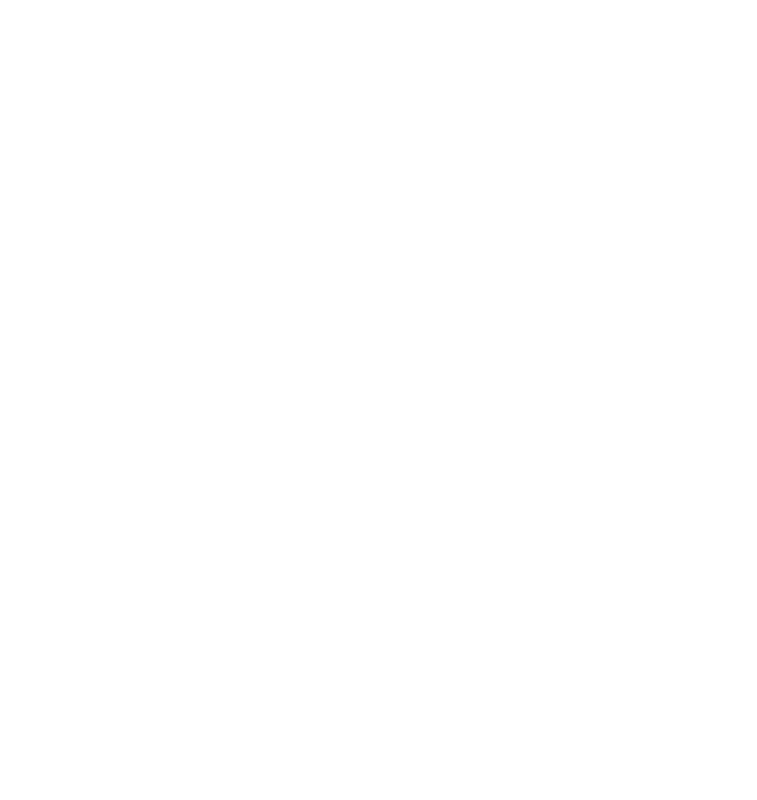
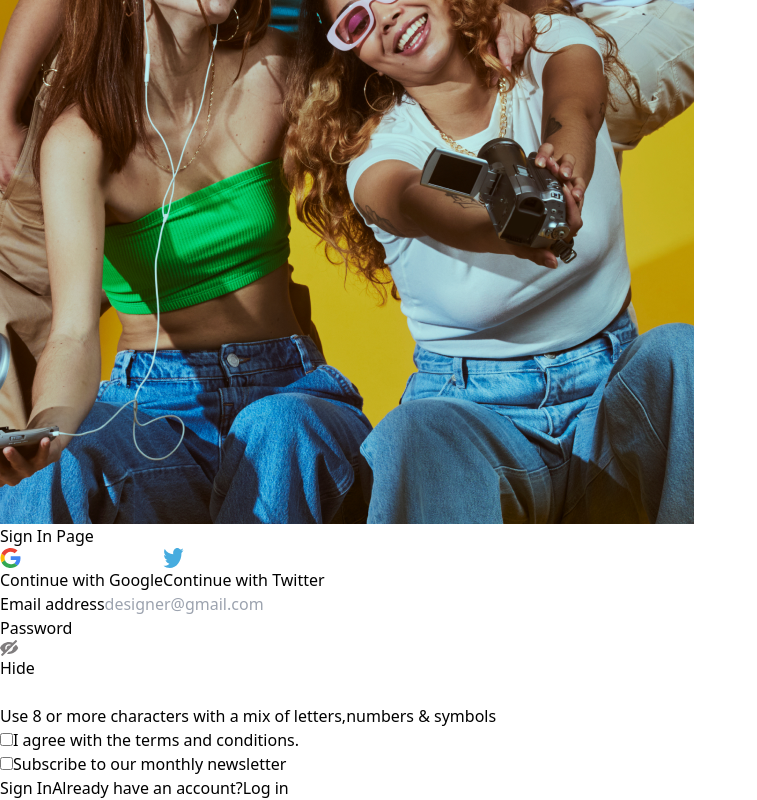
Before and after one commit to nihat417/euphoriaecommerce, a Next.js app: page /common/Register in a window 1280 px wide. Before the commit this address had no page. Shown: the part 541-1341 px from the top of the page, without its empty margins (0-757 px from the left). Before the commit the page ends 913 px from the top, so only its background shows below. Built offline with nearby package versions, Linux system fonts and the light colour scheme.

Commit message:
Register complated

```diff
--- a/src/app/common/Login/page.jsx
+++ b/src/app/common/Login/page.jsx
@@ -55,7 +55,7 @@
 
             <span className='text-[15px]'>
               Don't have an account?
-              <Link href="/Register" className='underline'>Sign up</Link>
+              <Link href="/common/Register" className='underline'>Sign up</Link>
             </span>
 
         </div>
--- /dev/null
+++ b/src/app/common/Register/page.jsx
@@ -0,0 +1,75 @@
+import React from 'react'
+import rgphoto from '../../../assets/images/regstrph.png';
+import google from '../../../assets/images/Google.svg';
+import twitter from '../../../assets/images/twitter.svg';
+import hideic from '../../../assets/images/Hide view.svg'
+import Link from 'next/link';
+import Image from 'next/image';
+
+const Register = () => {
+return (
+    <div className="flex flex-col md:flex-row h-screen">
+        <div className="w-full md:w-1/2 order-2">
+        <Image src={rgphoto} alt="ss" className="w-full h-[50vh] md:h-[100vh] object-cover" />
+        </div>
+
+        <div className="w-full md:w-1/2 p-5 order-1 mb-[50px] md:order-2">
+            <h2 className=' text-[#333] ml-[20px] md:ml-[50px] my-[30px] md:my-[50px] text-[30px] md:text-[40px] font-bold'>Sign In Page</h2>
+
+            <div className='flex flex-col md:mx-[50px]'>
+                <button type="button" className="items-center justify-center  bg-white hover:bg-gray-100 border border-[#000] focus:ring-4 focus:outline-none focus:ring-gray-100 font-medium rounded-lg text-sm px-5 py-2.5 text-center inline-flex dark:text-black me-2 mb-2">
+                    <Image src={google} alt='Google' className='mr-[10px]' />
+                    Continue with Google
+                </button>
+
+
+                <button type="button" className="items-center justify-center mb-6 bg-white hover:bg-gray-100 border border-[#000] focus:ring-4 focus:outline-none focus:ring-gray-100 font-medium rounded-lg text-sm px-5 py-2.5 text-center inline-flex  dark:text-black me-2 ">
+                    <Image src={twitter} alt='Twitter' className='mr-[10px]' />
+                    Continue with Twitter
+                </button>
+
+                <div className="mb-4">
+                    <label htmlFor="large-input" className="block mb-2 text-sm font-medium text-[#3C4242]">Email address</label>
+                    <input type="text" id="default-input" placeholder='designer@gmail.com' className="border text-sm rounded-lg block w-full p-2.5 border-black"/>
+                </div>
+
+                <div className="mb-1">
+                    <div className='flex flex-row justify-between'>
+                    <label htmlFor="large-input" className="block mb-2 text-sm font-medium text-[#3C4242]">Password</label>
+                    <div className='flex flex-row'>
+                        <Image src={hideic} alt='ss' className='mb-[5px]'/>
+                        <label htmlFor="large-input" className="block mb-2 text-sm font-medium text-[#3C4242]">Hide</label>
+                    </div>
+                    </div>
+                    <input type="text" id="default-input" className=" border  text-sm rounded-lg  block w-full p-2.5 border-black"/>
+                </div>
+                <div className='flex flex-row justify-between mb-5'>
+                    <p className='text-[14px] text-[#807D7E]'>Use 8 or more characters with a mix of letters,numbers & symbols</p>
+                    <div></div>
+                </div>
+
+
+                <div className="flex items-center mb-2">
+                    <input id="link-checkbox" type="checkbox" value="" className="w-4 h-4  bg-[#3C4242] border-gray-300 rounded focus:ring-gray-500 dark:gray:ring-blue-600 dark:ring-offset-gray-800 focus:ring-2 dark:bg-gray-700 dark:border-gray-600"/>
+                    <label htmlFor="link-checkbox" className="ms-2 text-sm font-medium text-[#807D7E]">I agree with the <a href="#" className="text-blue-600 dark:text-blue-500 hover:underline">terms and conditions</a>.</label>
+                </div>
+                <div className="flex items-center mb-2">
+                    <input id="link-checkbox" type="checkbox" value="" className="w-4 h-4  bg-[#3C4242] border-gray-300 rounded focus:ring-gray-500 dark:gray:ring-blue-600 dark:ring-offset-gray-800 focus:ring-2 dark:bg-gray-700 dark:border-gray-600"/>
+                    <label htmlFor="link-checkbox" className="ms-2 text-sm font-medium text-[#807D7E]">Subscribe to our monthly newsletter</label>
+                </div>
+
+
+                <button className='bg-purple-600 mb-2 p-2 rounded-[5px] text-white md:w-1/3'>Sign In</button>
+
+                <span className='text-[15px]'>
+                    Already have an account?
+                    <Link href="/common/Login" className='underline'>Log in</Link>
+                </span>
+
+            </div>
+        </div>
+    </div>
+    );
+};
+
+export default Register;
--- a/src/app/page.js
+++ b/src/app/page.js
@@ -1,6 +1,7 @@
 "use client"
 import { useState } from "react";
 import Login from "./common/Login/page";
+import Register from "./common/Register/page";
 
 
 export default function Home() {
@@ -8,7 +9,7 @@
 
   return (
   <div>
-    {auth ? <Login/> :  <Login/> }
+    {auth ? <Register/> :  <Register/> }
   </div>
   );
 }
```
Also changed, not shown: src/assets/images/regstrph.png (added).
